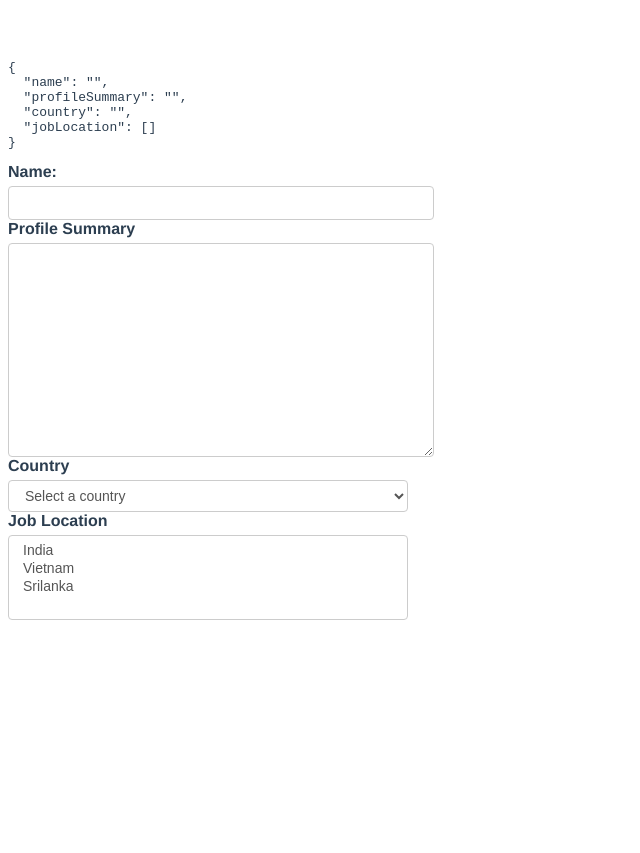
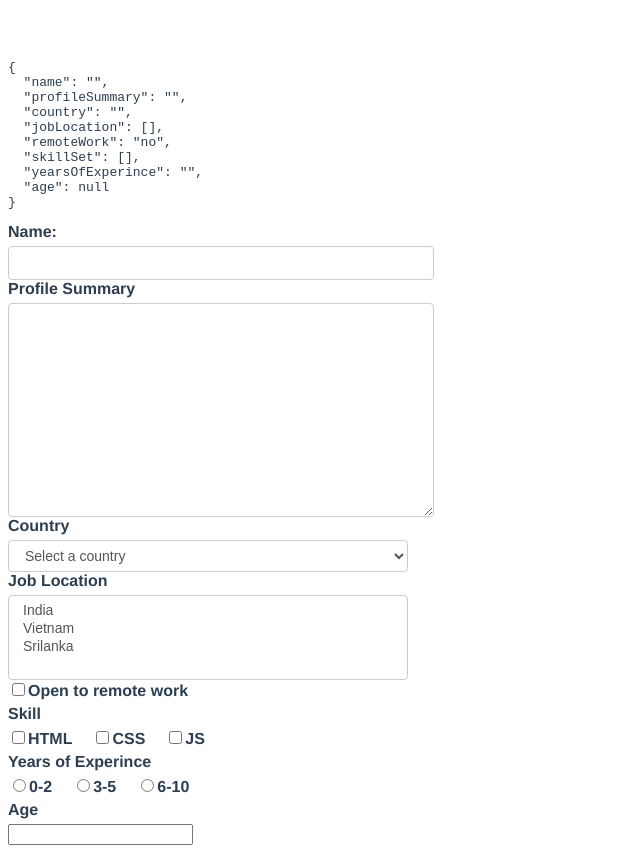
Before and after one commit to KDvs123/vue-tutorial, a Vue app in the folder hello-world/: page / in a window 1280 px wide. Shown: the whole page, without its empty margins (0-640 px from the left). Before the commit the page ends 800 px from the top, so only its background shows below. Built offline with nearby package versions, Linux system fonts and the light colour scheme.

Commit message:
forms and modifiers

```diff
--- a/hello-world/src/App.vue
+++ b/hello-world/src/App.vue
@@ -44,7 +44,6 @@
   <h2 v-else>Its not a number</h2>
  -->
 
-
   <!--actes as an invisible div-->
   <!-- <template v-if="display">
     <h2>Viswas</h2>
@@ -52,7 +51,6 @@
     <h2>Vue</h2>
 
   </template> -->
-
 
   <!-- <h2 v-show="showElement">Using v-show</h2> -->
   <!--when show element is false it just hidden if you have an element that's gonna be toggleing this is the effective way-->
@@ -88,12 +86,11 @@
 
   <!--u shouldnt mix v-if value with v-for because v-if executes first than v-for-->
 
-   <!-- <template v-for="name in names" :key="name" >
+  <!-- <template v-for="name in names" :key="name" >
       <h2 v-if= "name === 'Bruce'" >{{name}}</h2>
    </template> -->
 
-
-    <!-- <h2>addMethod {{add(2,3,4)}}</h2>
+  <!-- <h2>addMethod {{add(2,3,4)}}</h2>
     <h2>addMethod {{add(10,15,20)}}</h2>
     <h2>Multiply method {{multiply(10)}}</h2>
     <h2>{{name1}}</h2>
@@ -101,7 +98,7 @@
          <button @mouseover="changeName($event) , increment(1, $event)">Change Name</button>
     </div> -->
 
-    <!-- <h2>{{count}}</h2>
+  <!-- <h2>{{count}}</h2>
     <div>
       <button @click="increment(2, $event)">Increment Button</button>
       <button v-on:click="decrement(2)">Decrement Button</button>
@@ -109,25 +106,29 @@
       <button v-on:click="decrement(5)">Decrement Button</button>
     </div> -->
 
+  <!--Form Handling-->
+  <div>
+    <pre>{{ JSON.stringify(formValues, null, 2) }}</pre>
+  </div>
 
-    <!--Form Handling-->
-    <div>
-      <pre>{{JSON.stringify(formValues,null ,2)}}</pre>
-    </div>
-
-    <form action="
-    ">
-
+  <form @submit.prevent="submitForm"
+    action="
+    "
+  >
     <div>
       <label for="name">Name:</label>
-      <input type="text" id="name" v-model="formValues.name">
+      <input type="text" id="name" v-model.trim.lazy="formValues.name" />
     </div>
 
     <div>
       <label for="profile">Profile Summary</label>
-        <textarea  id="profile" cols="30" rows="10" v-model="formValues.profileSummary"></textarea>
-
-      </div>
+      <textarea
+        id="profile"
+        cols="30"
+        rows="10"
+        v-model="formValues.profileSummary"
+      ></textarea>
+    </div>
     <div>
       <label for="country">Country</label>
       <select name="" id="country" v-model="formValues.country">
@@ -140,24 +141,96 @@
 
     <div>
       <label for="job-location">Job Location</label>
-      <select name="" id="job-location" multiple v-model="formValues.jobLocation">
+      <select
+        name=""
+        id="job-location"
+        multiple
+        v-model="formValues.jobLocation"
+      >
         <option value="india">India</option>
         <option value="vietnam">Vietnam</option>
         <option value="Srilanka">Srilanka</option>
       </select>
     </div>
 
-
-    </form>
+    <div>
+      <input
+        type="checkbox"
+        id="remoteWork"
+        v-model="formValues.remoteWork"
+        true-value="yes"
+        false-value="no"
+      />
+      <label for="remoteWork">Open to remote work</label>
+    </div>
 
 
+    <div>
+      <label for="skill">Skill</label>
+      <input
+        type="checkbox"
+        id="html"
+        v-model="formValues.skillSet"
+        value="html"
+      />
+      <label for="html">HTML</label>
+      <input
+        type="checkbox"
+        id="css"
+        v-model="formValues.skillSet"
+        value="css"
+      />
+      <label for="css">CSS</label>
+      <input type="checkbox" id="js" v-model="formValues.skillSet" value="js" />
+      <label for="js">JS</label>
+    </div>
 
+    <div>
+      <label for="">Years of Experince</label>
+      <input
+        type="radio"
+        id="0-2"
+        value="0-2"
+        v-model="formValues.yearsOfExperince"
+      />
+      <label for="0-2">0-2</label>
+      <input
+        type="radio"
+        id="3-5"
+        value="3-5"
+        v-model="formValues.yearsOfExperince"
+      />
+      <label for="3-5">3-5</label>
+      <input
+        type="radio"
+        id="6-10"
+        value="6-10"
+        v-model="formValues.yearsOfExperince"
 
+      />
+      <label for="6-10">6-10</label>
+    </div>
 
+      <div>
+      <label for="age">Age</label>
+      <input @keyup.enter" type="number" id="age" v-model.number="formValues.age">
+    </div>
 
+    <!-- <div>
+      <button>Submit</button>
+    </div> -->
+  </form>
 
+  <!--v model can be only use for the select input and text area tags-->
 </template>
 <!--recommended way is mustash way-->
+
+<!--modifiers use for v-model and v-on -->
+<!--trim modifier removinf the leading and trailing white spaces-->
+<!-- number - displays numbers as int value rather than string value -->
+<!--lazy modifier - updates the model on change event instead of input event -->
+<!--prevent modifiers acts as e.preventDefault() -->
+<!---->
 
 <script>
 export default {
@@ -165,12 +238,16 @@ export default {
 
   data() {
     return {
-      formValues:{
-        name:'',
-        profileSummary:'',
-        country:'',
-        jobLocation:[]
-      }
+      formValues: {
+        name: "",
+        profileSummary: "",
+        country: "",
+        jobLocation: [],
+        remoteWork: "no",
+        skillSet: [],
+        yearsOfExperince: "",
+        age:null
+      },
       // count:0,
       // name1:'Wishwas',
       // greet: "Byee",
@@ -225,24 +302,20 @@ export default {
       // },
 
       // baseMultiplier:5
+    };
+  },
+  methods: {
+    submitForm(){
 
+      console.log('Form values', this.formValues)
 
-
-    };
-
-
-  },
-   methods:{
-
+    }
     // add(a,b,c){
     //   return a+b+c
     // },
-
     // multiply(num){
     //   return num*this.baseMultiplier
-
     // }
-
     // ,increment(num){
     //   this.count+=num;
     // }
@@ -253,16 +326,12 @@ export default {
     //   this.name1='batman'
     //   console.log(event)
     // }
-
-
-
-
-  }
+  },
 };
 </script>
 
 <style>
-#app{
+#app {
   font-family: Avenir, Helvetica, Arial, sans-serif;
   -webkit-font-smoothing: antialiased;
   -moz-osx-font-smoothing: grayscale;
@@ -284,7 +353,7 @@ input + label {
   display: inline-flex;
   margin-right: 20px;
 }
-input[type='text'],
+input[type="text"],
 textarea,
 select {
   display: block;
```
